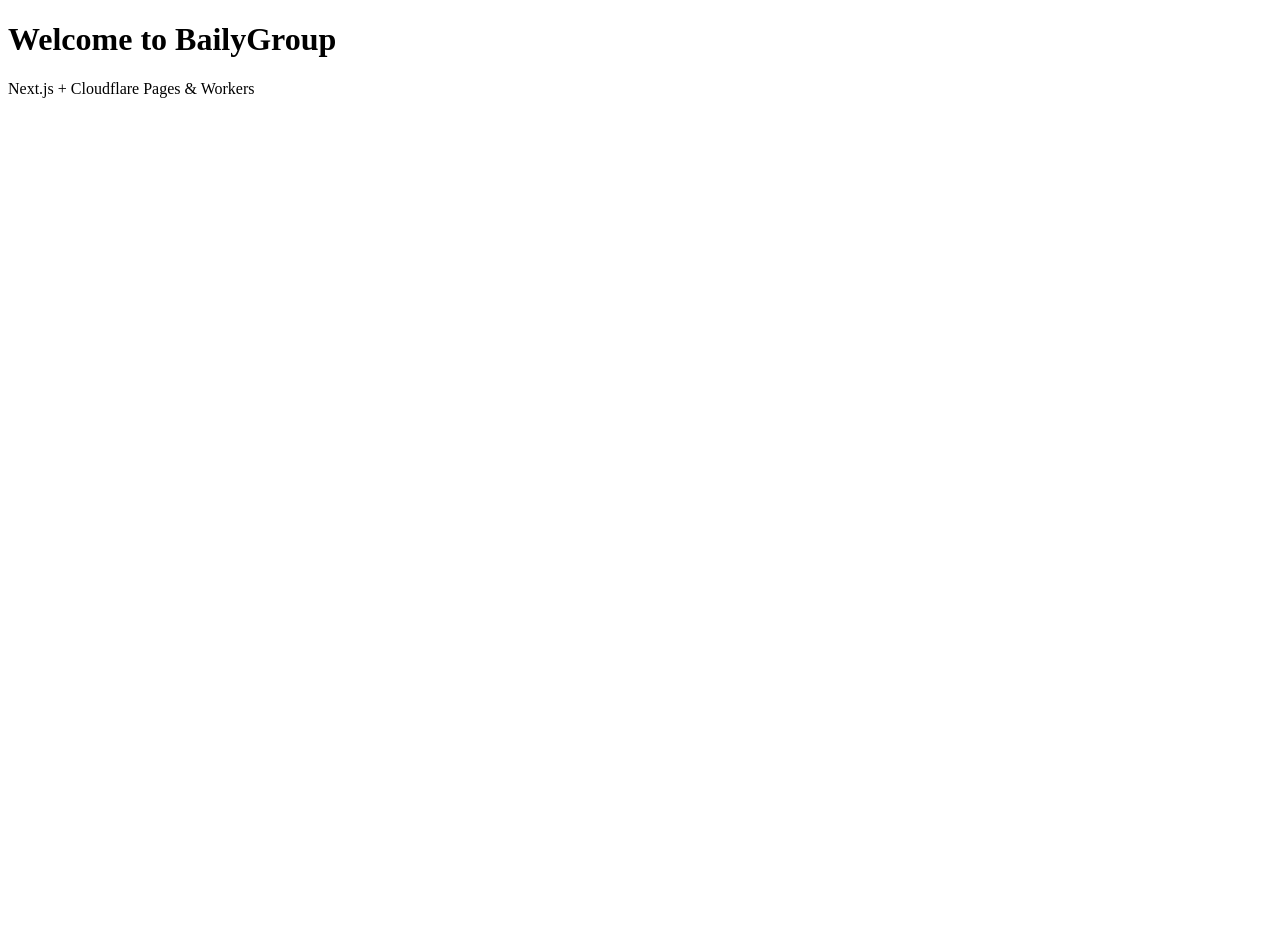
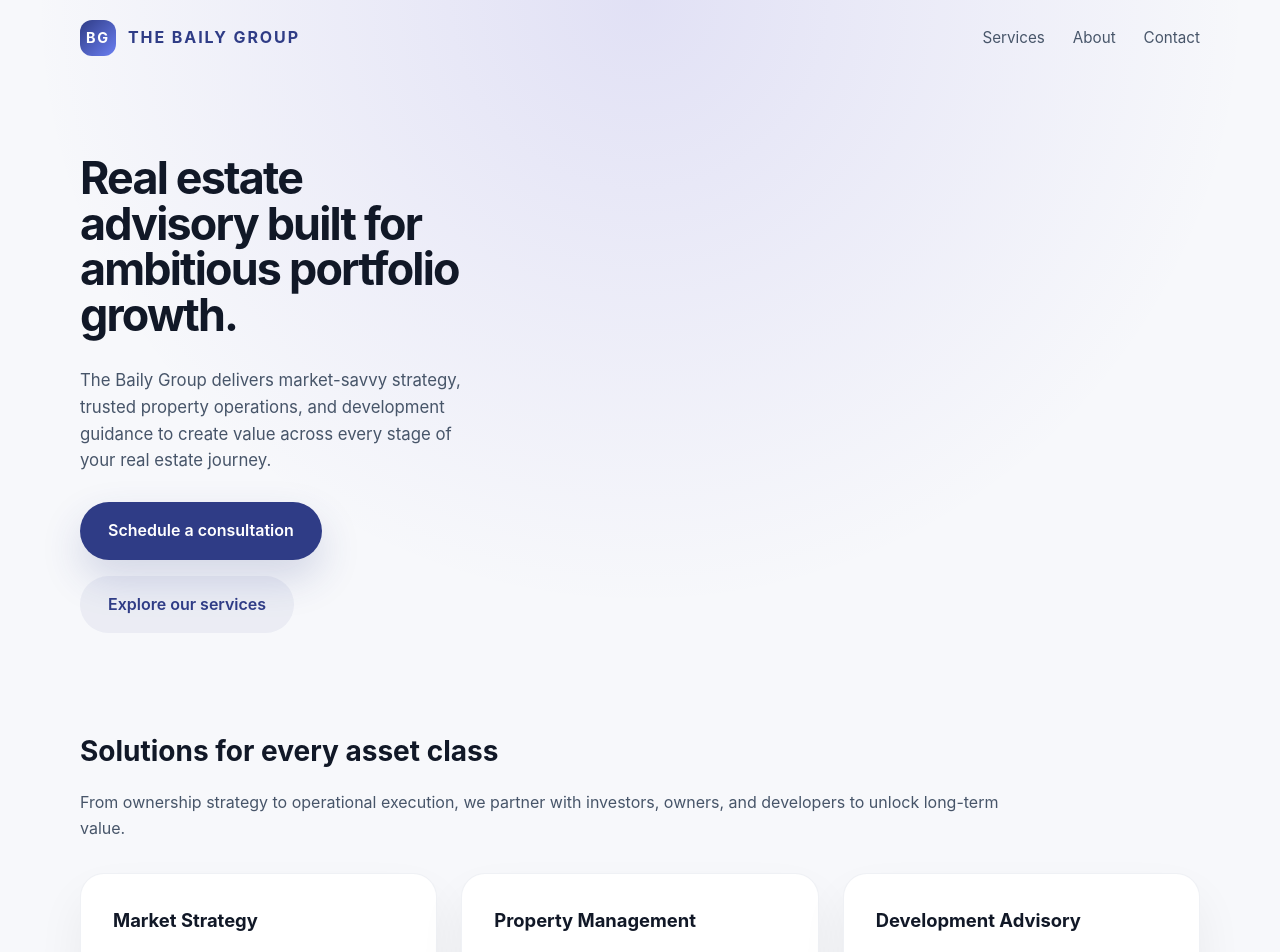
Before and after one commit to couchmanrick-wq/BailyGroup, a Next.js app: page / in a window 1280 px wide. Shown: the top 952 px of the page. Before the commit the page ends 800 px from the top, so only its background shows below. Built offline with nearby package versions, Linux system fonts and the light colour scheme.

Commit message:
Launch Baily Group website

```diff
--- /dev/null
+++ b/src/pages/_app.tsx
@@ -0,0 +1,6 @@
+import type { AppProps } from 'next/app'
+import '../styles/globals.css'
+
+export default function App({ Component, pageProps }: AppProps) {
+  return <Component {...pageProps} />
+}
--- a/src/pages/index.tsx
+++ b/src/pages/index.tsx
@@ -1,10 +1,115 @@
-import React from 'react'
+import Head from 'next/head'
+import styles from '../styles/Home.module.css'
+
+const services = [
+  {
+    title: 'Market Strategy',
+    description: 'Tailored investment and advisory strategies for commercial and residential development across the region.',
+  },
+  {
+    title: 'Property Management',
+    description: 'End-to-end asset management, leasing support, and operational efficiency for high-value portfolios.',
+  },
+  {
+    title: 'Development Advisory',
+    description: 'Feasibility planning, entitlement guidance, and capital sourcing for transformative projects.',
+  },
+]
 
 export default function Home() {
   return (
-    <div className="container">
-      <h1>Welcome to BailyGroup</h1>
-      <p>Next.js + Cloudflare Pages & Workers</p>
-    </div>
+    <>
+      <Head>
+        <title>The Baily Group</title>
+        <meta
+          name="description"
+          content="The Baily Group provides strategic advisory, property management, and development services for modern real estate portfolios."
+        />
+        <meta name="viewport" content="width=device-width, initial-scale=1" />
+      </Head>
+      <main className={`${styles.page} container`}>
+        <header className={styles.header}>
+          <div className={styles.logo}>
+            <span>BG</span>
+            The Baily Group
+          </div>
+          <nav className={styles.nav} aria-label="Primary navigation">
+            <a href="#services">Services</a>
+            <a href="#about">About</a>
+            <a href="#contact">Contact</a>
+          </nav>
+        </header>
+
+        <section className={styles.hero}>
+          <div className={styles.heroInner}>
+            <div className={styles.heroContent}>
+              <h1 className={styles.title}>Real estate advisory built for ambitious portfolio growth.</h1>
+              <p className={styles.subtitle}>
+                The Baily Group delivers market-savvy strategy, trusted property operations, and development guidance to create value across every stage of your real estate journey.
+              </p>
+              <div className={styles.ctaGroup}>
+                <a href="#contact" className={styles.buttonPrimary}>
+                  Schedule a consultation
+                </a>
+                <a href="#services" className={styles.buttonSecondary}>
+                  Explore our services
+                </a>
+              </div>
+            </div>
+          </div>
+        </section>
+
+        <section id="services" className={styles.section}>
+          <h2 className={styles.sectionTitle}>Solutions for every asset class</h2>
+          <p className={styles.sectionText}>
+            From ownership strategy to operational execution, we partner with investors, owners, and developers to unlock long-term value.
+          </p>
+          <div className={`${styles.grid} ${styles.services}`}>
+            {services.map((service) => (
+              <article key={service.title} className={styles.card}>
+                <h3 className={styles.cardTitle}>{service.title}</h3>
+                <p className={styles.cardText}>{service.description}</p>
+              </article>
+            ))}
+          </div>
+        </section>
+
+        <section id="about" className={styles.section}>
+          <h2 className={styles.sectionTitle}>About The Baily Group</h2>
+          <p className={styles.sectionText}>
+            We help organizations shape strategy, manage assets, and execute development plans with clarity and confidence. Our approach blends market intelligence, experienced operations, and disciplined capital planning.
+          </p>
+          <div className={styles.card}>
+            <h3 className={styles.cardTitle}>Your trusted partner for real estate success</h3>
+            <p className={styles.cardText}>
+              Whether you are expanding a portfolio, repositioning assets, or planning a new development, The Baily Group provides the insight and execution support to move forward with conviction.
+            </p>
+          </div>
+        </section>
+
+        <section id="contact" className={`${styles.section} ${styles.contactCard}`}>
+          <h2 className={styles.sectionTitle}>Get in touch</h2>
+          <p className={styles.sectionText}>
+            Let’s connect and discuss how we can support your next real estate initiative.
+          </p>
+          <div className={styles.contactItem}>
+            <span className={styles.contactLabel}>Email</span>
+            <p className={styles.contactValue}>hello@bailygroup.com</p>
+          </div>
+          <div className={styles.contactItem}>
+            <span className={styles.contactLabel}>Phone</span>
+            <p className={styles.contactValue}>(555) 123-4567</p>
+          </div>
+          <div className={styles.contactItem}>
+            <span className={styles.contactLabel}>Location</span>
+            <p className={styles.contactValue}>San Francisco, CA</p>
+          </div>
+        </section>
+
+        <footer className={styles.footer}>
+          © {new Date().getFullYear()} The Baily Group. Crafted for modern real estate leadership.
+        </footer>
+      </main>
+    </>
   )
 }
--- /dev/null
+++ b/src/styles/Home.module.css
@@ -0,0 +1,194 @@
+.page {
+  min-height: 100vh;
+}
+
+.hero {
+  padding: 5rem 0 3rem;
+}
+
+.heroInner {
+  display: grid;
+  gap: 2.5rem;
+}
+
+.header {
+  display: flex;
+  align-items: center;
+  justify-content: space-between;
+  padding: 1.25rem 0;
+}
+
+.logo {
+  display: inline-flex;
+  align-items: center;
+  gap: 0.75rem;
+  font-weight: 700;
+  text-transform: uppercase;
+  letter-spacing: 0.12em;
+  color: #2f3c86;
+}
+
+.logo span {
+  display: inline-block;
+  width: 2.25rem;
+  height: 2.25rem;
+  border-radius: 0.75rem;
+  background: linear-gradient(135deg, #2f3c86 0%, #6b7ff2 100%);
+  color: #fff;
+  display: grid;
+  place-items: center;
+  font-size: 0.9rem;
+}
+
+.nav {
+  display: flex;
+  gap: 1.75rem;
+  flex-wrap: wrap;
+  font-size: 0.95rem;
+  color: #475569;
+}
+
+.heroContent {
+  display: grid;
+  gap: 1.75rem;
+}
+
+.title {
+  margin: 0;
+  font-size: clamp(2.75rem, 3.5vw, 4.5rem);
+  line-height: 1.02;
+  letter-spacing: -0.04em;
+  color: #111827;
+}
+
+.subtitle {
+  max-width: 46rem;
+  margin: 0;
+  color: #475569;
+  font-size: 1.05rem;
+}
+
+.ctaGroup {
+  display: flex;
+  flex-wrap: wrap;
+  gap: 1rem;
+}
+
+.buttonPrimary,
+.buttonSecondary {
+  border: none;
+  border-radius: 999px;
+  padding: 1rem 1.75rem;
+  font-weight: 600;
+  transition: transform 0.2s ease, box-shadow 0.2s ease;
+}
+
+.buttonPrimary {
+  background: #2f3c86;
+  color: #fff;
+  box-shadow: 0 18px 40px rgba(47, 60, 134, 0.18);
+}
+
+.buttonSecondary {
+  background: rgba(47, 60, 134, 0.06);
+  color: #2f3c86;
+}
+
+.buttonPrimary:hover,
+.buttonSecondary:hover {
+  transform: translateY(-1px);
+}
+
+.section {
+  padding: 3rem 0;
+}
+
+.sectionTitle {
+  margin: 0 0 1rem;
+  font-size: 1.75rem;
+  color: #111827;
+}
+
+.sectionText {
+  margin: 0 0 2rem;
+  max-width: 58rem;
+  color: #475569;
+}
+
+.grid {
+  display: grid;
+  gap: 1.5rem;
+}
+
+.services {
+  grid-template-columns: repeat(auto-fit, minmax(220px, 1fr));
+}
+
+.card {
+  padding: 2rem;
+  border-radius: 1.5rem;
+  background: #ffffff;
+  box-shadow: 0 24px 48px rgba(15, 23, 42, 0.06);
+  border: 1px solid rgba(148, 163, 184, 0.15);
+}
+
+.cardTitle {
+  margin: 0 0 0.75rem;
+  font-size: 1.15rem;
+  color: #111827;
+}
+
+.cardText {
+  margin: 0;
+  color: #475569;
+  line-height: 1.75;
+}
+
+.highlight {
+  color: #2f3c86;
+  font-weight: 700;
+}
+
+.contactCard {
+  display: grid;
+  gap: 1rem;
+  padding: 2rem;
+  border-radius: 1.5rem;
+  background: linear-gradient(180deg, rgba(47, 60, 134, 0.1), rgba(255, 255, 255, 0.95));
+  border: 1px solid rgba(47, 60, 134, 0.12);
+}
+
+.contactItem {
+  display: flex;
+  flex-direction: column;
+  gap: 0.25rem;
+}
+
+.contactLabel {
+  font-size: 0.9rem;
+  color: #6b7280;
+}
+
+.contactValue {
+  margin: 0;
+  font-size: 1.05rem;
+  color: #111827;
+}
+
+.footer {
+  padding: 2rem 0 4rem;
+  border-top: 1px solid rgba(148, 163, 184, 0.18);
+  color: #6b7280;
+  font-size: 0.95rem;
+}
+
+@media (min-width: 900px) {
+  .heroInner {
+    grid-template-columns: 1fr minmax(360px, 42rem);
+    align-items: center;
+  }
+
+  .heroContent {
+    align-self: center;
+  }
+}
--- /dev/null
+++ b/src/styles/globals.css
@@ -0,0 +1,58 @@
+/* Global style reset and brand colors for The Baily Group */
+:root {
+  color-scheme: light;
+  font-family: Inter, system-ui, -apple-system, BlinkMacSystemFont, 'Segoe UI', sans-serif;
+  background-color: #f7f8fb;
+  color: #111827;
+  font-size: 16px;
+  line-height: 1.6;
+}
+
+* {
+  box-sizing: border-box;
+}
+
+html,
+body {
+  margin: 0;
+  padding: 0;
+  min-height: 100%;
+}
+
+body {
+  background: radial-gradient(circle at top, rgba(67, 56, 202, 0.12), transparent 28%),
+    rgba(247, 248, 251, 1);
+}
+
+img,
+picture,
+svg,
+video {
+  display: block;
+  max-width: 100%;
+}
+
+a {
+  color: inherit;
+  text-decoration: none;
+}
+
+button,
+input,
+select,
+textarea {
+  font: inherit;
+}
+
+button {
+  cursor: pointer;
+}
+
+main {
+  display: block;
+}
+
+.container {
+  width: min(1120px, calc(100% - 2rem));
+  margin: 0 auto;
+}
```
Also changed, not shown: tsconfig.json (+20 -5 lines), next-env.d.ts (added), public/logo.svg (added), 1 other file (tests, documents, lock files or other folders).
